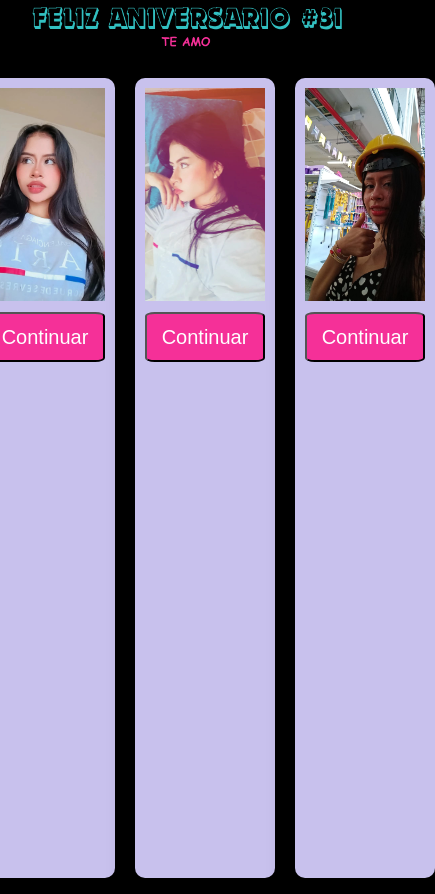
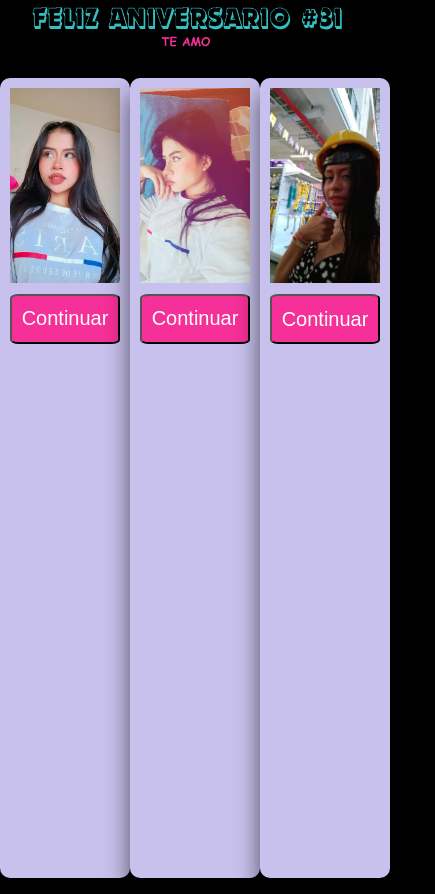
Before and after one commit to JuanManuel0417/Aniversario, a plain HTML site: page index.html in a window 390 px wide. Shown: the whole page, 435 px wide, since content can reach past the window. Drawn offline with Linux system fonts and the light colour scheme.

Commit message:
prueba celular

```diff
--- a/css/Style.css
+++ b/css/Style.css
@@ -45,3 +45,15 @@
         min-height: 50px;
         border-radius: 8%;
     }
+
+
+    @media only screen and (max-width: 600px) {
+        .Contenedor_1, .Contenedor_2, .Contenedor_3 {
+            width: 100%; /* Hacer que ocupe el ancho completo del dispositivo */
+            margin-left: 0; /* Eliminar el margen izquierdo en dispositivos móviles */
+        }
+
+        .Boton_1, .Boton_2, .Boton_3 {
+            width: 100%; /* Hacer que ocupe el ancho completo del contenedor */
+        }
+    }
```
